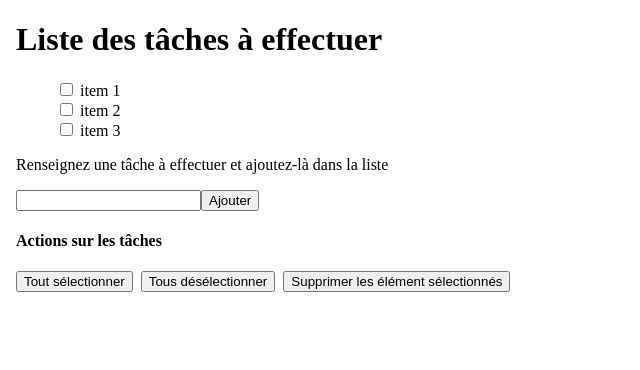
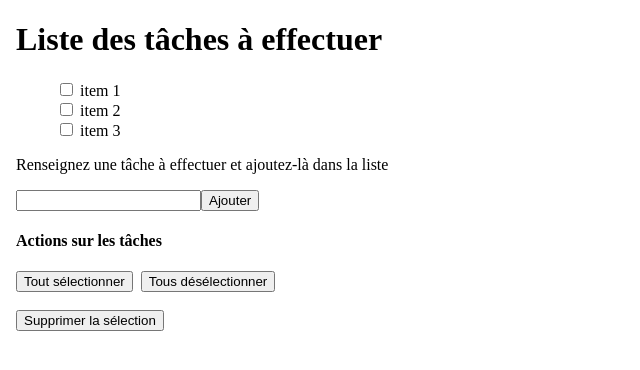
Before and after one commit to didYeah/todolist, an Angular app: page / in a window 1280 px wide. Shown: the top 370 px of the page, without its empty margins (0-640 px from the left). Built offline with nearby package versions, Linux system fonts and the light colour scheme.

Commit message:
20230502 1350

```diff
--- a/src/app/app.component.html
+++ b/src/app/app.component.html
@@ -8,7 +8,7 @@
 </head>
 <body>
 <app-list></app-list>
-
+<app-deleteltem></app-deleteltem>
 
 </body>
 </html>
--- a/src/app/deleteltem/deleteltem.component.html
+++ b/src/app/deleteltem/deleteltem.component.html
@@ -1,2 +1,2 @@
-
-<button (click)="deleteSelected()">Supprimer la sélection</button>
+<br>
+<button (click)="deleteSelected()">Supprimer la sélection</button>&nbsp;
--- a/src/app/deleteltem/deleteltem.component.ts
+++ b/src/app/deleteltem/deleteltem.component.ts
@@ -19,7 +19,7 @@ export class DeleteltemComponent implements OnInit {
   @Output() updateItems = new EventEmitter<[string, boolean][]>();
 
   deleteSelected() {
-    this.allItems = this.allItems.filter(item => !item[1]);
+    this.allItems = this.allItems.filter(item => !item[1] === false); // Filtrer les objets avec la valeur booléenne false
     this.updateItems.emit(this.allItems);
   }
 
--- a/src/app/selectitem/selectitem.component.html
+++ b/src/app/selectitem/selectitem.component.html
@@ -3,5 +3,4 @@
 <section>
     <button (click)="selectAll()">Tout sélectionner</button>&nbsp;
     <button (click)="unselectAll()">Tous désélectionner</button>&nbsp;
-    <button (click)="deleteSelected()">Supprimer les élément sélectionnés</button>&nbsp;
 </section>
```
